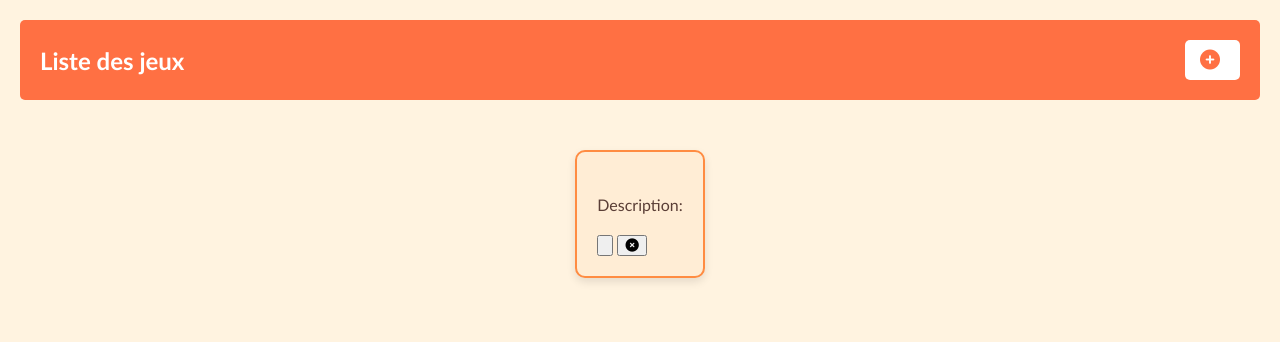
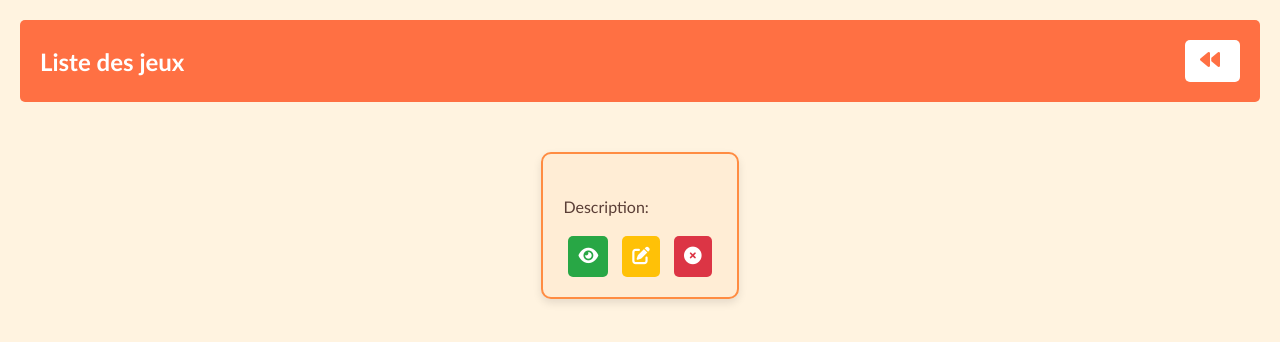
Before and after one commit to 3thernityDev/LudoTeam, a Symfony app: template templates/game/show.html.twig in a window 1280 px wide. Shown: the top 342 px of the page. Run offline with Twig, Linux system fonts and the light colour scheme; the template is opened without the code that fills it, so the values that code supplies are empty; some libraries are stand-ins or nearby versions.

Commit message:
[EDIT] Minor change

```diff
--- a/public/styles/game/card.css
+++ b/public/styles/game/card.css
@@ -32,6 +32,7 @@ article p {
     text-align: justify;
 }
 
+/* Conteneur des cartes */
 .card-Container {
     display: flex;
     flex-wrap: wrap;
@@ -40,3 +41,55 @@ article p {
     align-items: flex-start;
     padding: 10px;
 }
+
+/* Styles des boutons dans les cartes */
+article a {
+    text-decoration: none;
+    margin: 5px;
+}
+
+/* Boutons */
+button {
+    padding: 10px;
+    border: none;
+    border-radius: 5px;
+    cursor: pointer;
+    font-size: 1.1rem;
+    transition: background-color 0.3s ease;
+    color: white;
+}
+
+button.view {
+    background-color: #28a745; /* Vert pour vue */
+}
+
+button.view:hover {
+    background-color: #218838; /* Vert plus foncé au survol */
+}
+
+button.edit {
+    background-color: #ffc107; /* Jaune pour édition */
+}
+
+button.edit:hover {
+    background-color: #e0a800; /* Jaune plus foncé au survol */
+}
+
+button.delete {
+    background-color: #dc3545; /* Rouge pour suppression */
+}
+
+button.delete:hover {
+    background-color: #c82333; /* Rouge plus foncé au survol */
+}
+
+/* Ajustements pour les petits écrans */
+@media (max-width: 600px) {
+    article {
+        max-width: 90%; /* Carte plus large sur mobile */
+        margin: 10px auto;
+    }
+    .card-Container {
+        gap: 10px;
+    }
+}
--- a/templates/components/game/_game_card.html.twig
+++ b/templates/components/game/_game_card.html.twig
@@ -2,8 +2,16 @@
     <h2>{{ name }}</h2>
     <p>Description:</p>
     <p>{{ description }}</p>
+    {# VIEW BUTTON #}
+    <a href="{{ path('app_game_show', {id}) }}">
+        <button class="view"><i class="fa-solid fa-eye"></i></button>
+    </a>
     {# EDIT BUTTON #}
-    <button class="edit"><i class="fa-solid fa-circle-edit"></i></button>
+    <a href="">
+        <button class="edit"><i class="fa-solid fa-edit"></i></button>
+    </a>
     {# DELETE BUTTON #}
-    <button class="delete"><i class="fa-solid fa-circle-xmark"></i></button>
+    <a href="">
+        <button class="delete"><i class="fa-solid fa-circle-xmark"></i></button>
+    </a>
 </article>
--- a/templates/game/index.html.twig
+++ b/templates/game/index.html.twig
@@ -13,7 +13,7 @@
 </div>
 <div class="card-Container">
     {% for game in games %} {% include 'components/game/_game_card.html.twig'
-    with { name: game.name, description: game.description } %} {% endfor %}
+    with { name: game.name, description: game.description, id: game.id } %} {% endfor %}
 </div>
 
 {% endblock %}
--- a/templates/game/show.html.twig
+++ b/templates/game/show.html.twig
@@ -5,11 +5,15 @@
 {% endblock %} {% block body %}
 <div class="titlte">
     <h1>Liste des jeux</h1>
-    <button><i class="fa-solid fa-circle-plus"></i></button>
+    <a href="{{ path('app_game_index') }}">
+        <button>
+            <i class="fa-solid fa-backward"></i>
+        </button>
+    </a>
 </div>
 <div class="card-Container">
     {% include 'components/game/_game_card.html.twig' with { name: game.name,
-    description: game.description } %}
+    description: game.description, id: game.id } %}
 </div>
 
 {% endblock %}
```
